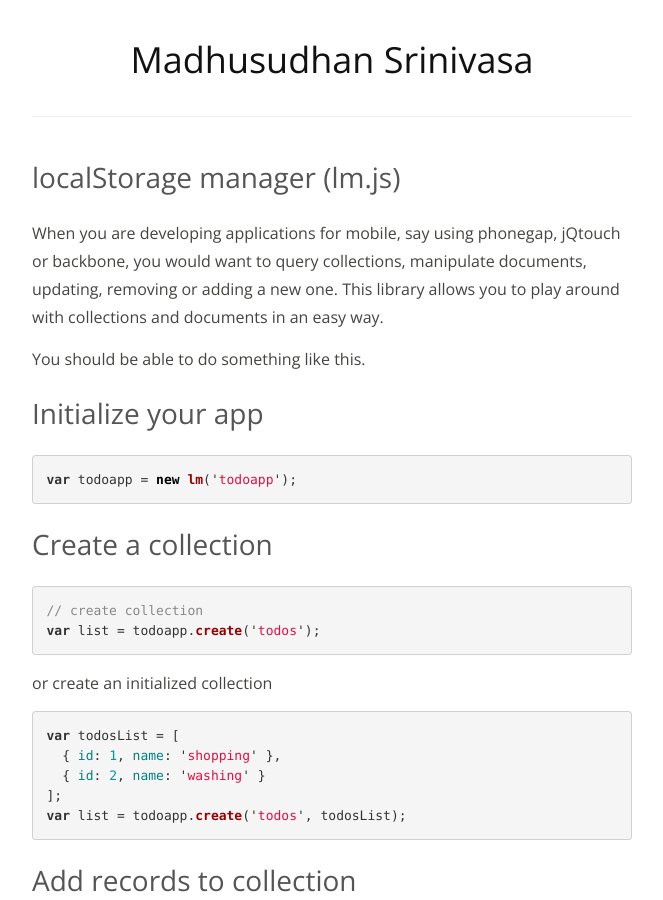
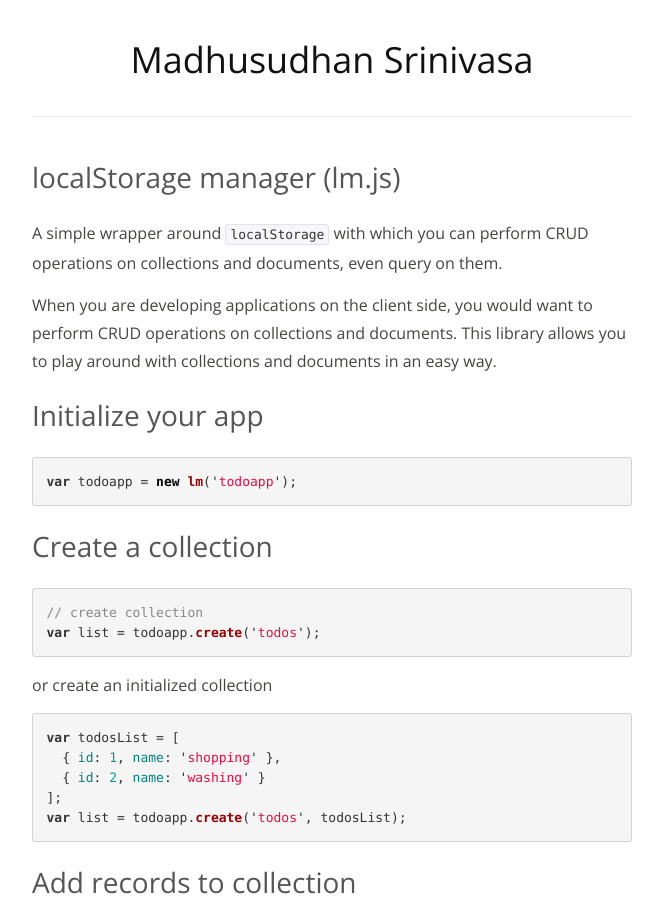
Before and after one commit to madhums/madhums.github.io, a Jekyll site: the page built from _posts/2013-01-30-localstorage-manager.md, in a window 1280 px wide and 900 px high. Shown: the whole window, without its empty margins (8-671 px from the left). Built offline with Jekyll 4.4.1, drawn with Linux system fonts in a browser that asks for light colours; Markdown is read by kramdown in place of the engine named in the settings; comment, search, counter and statistics services are not loaded; some of the changed text lies outside the part shown.

Commit message:
update post

```diff
--- a/_posts/2013-01-30-localstorage-manager.md
+++ b/_posts/2013-01-30-localstorage-manager.md
@@ -3,12 +3,12 @@
 categories: [javascript, localstorage]
 title: localStorage manager (lm.js)
 keywords: javascript, localStorage
-summary: localStorage manager (lm.js) - a simple way to store, manipulate and perform queries on collections and documents in your localStorage.
+summary: localStorage manager (lm.js) - A simple wrapper around `localStorage` with which you can perform CRUD operations on collections and documents, even query on them.
 ---
 
-When you are developing applications for mobile, say using phonegap, jQtouch or backbone, you would want to query collections, manipulate documents, updating, removing or adding a new one. This library allows you to play around with collections and documents in an easy way.
+A simple wrapper around `localStorage` with which you can perform CRUD operations on collections and documents, even query on them.
 
-You should be able to do something like this.
+When you are developing applications on the client side, you would want to perform CRUD operations on collections and documents. This library allows you to play around with collections and documents in an easy way.
 
 ## Initialize your app
 
@@ -120,4 +120,4 @@
 ---
 ### Resources:
 
-* [lm.js source](https://github.com/madhums/lm.js)
+* [lm.js on github](https://github.com/madhums/lm.js)
```
